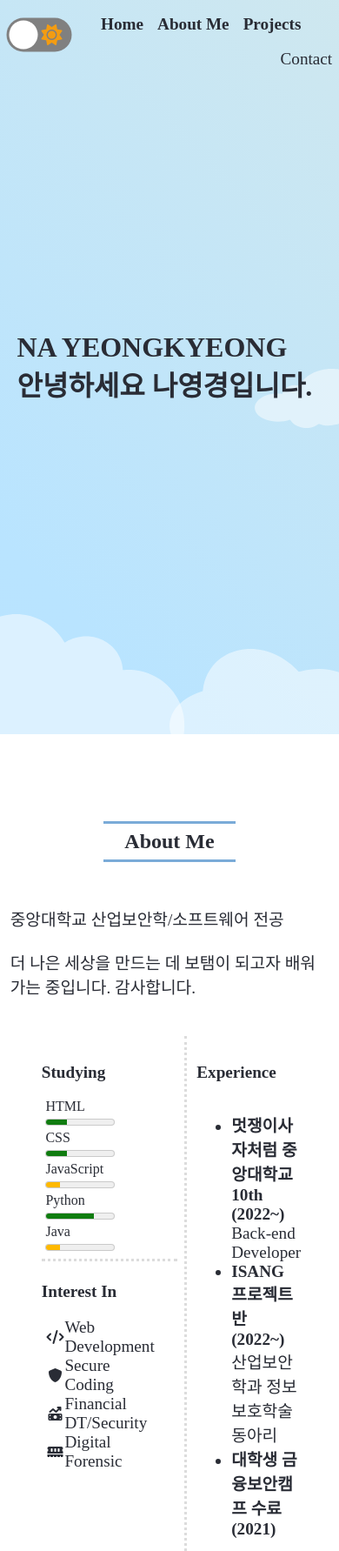
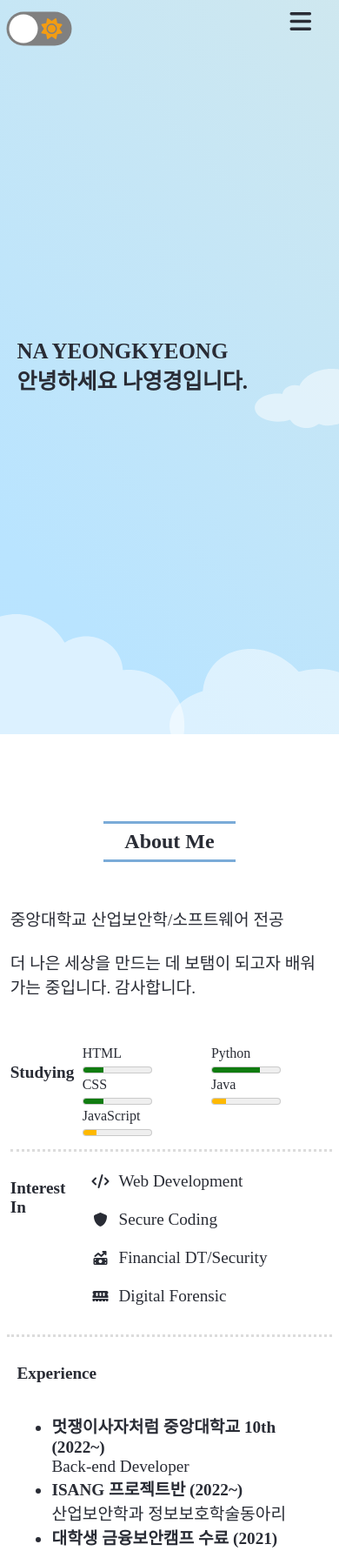
Before and after one commit to na-yk/portfolio, a plain HTML site: page index.html in a window 390 px wide. Shown: the top 1783 px of the page at 87% size. Drawn offline with Linux system fonts and the light colour scheme; a web font is replaced by a local one.

Commit message:
update responsive web

```diff
--- a/app.js
+++ b/app.js
@@ -24,3 +24,12 @@ closeBtn.addEventListener('click', function(){
     contact.style.transform = "translate(100%)"
     contactLabel.style.opacity=1;
 });
+
+// 모바일/태블릿 navbar
+const toggleBtn = document.querySelector('.navbar-toggleBtn');
+const navright = document.querySelector('.navbar-right');
+const navmain = document.querySelector('.navbar-main');
+
+toggleBtn.addEventListener('click',function(){
+    navright.classList.toggle('active');
+});
--- /dev/null
+++ b/css/scss/mixin.scss
@@ -0,0 +1,113 @@
+//mediaquery
+@import './variable.scss';
+
+@mixin respond-to($media){
+    @if $media == mobile{
+        @media only screen and (max-width: ($tabletSize)){@content;}
+    }
+    @else if $media == tablet{
+        @media only screen and (min-width: ($tabletSize)) and (max-width: $pcSize) {@content;}
+    }
+    @else if $media == pc{
+        @media only screen and (min-width: ($pcSize)){@content;}
+    }
+}
+
+.navbar-main{
+    @include respond-to(mobile){
+        flex-direction:column;
+    }
+    @include respond-to(tablet){
+        flex-direction:column;
+    }
+    @include respond-to(pc){
+        background-color:transparent;
+    }
+
+}
+.navbar-left{
+    @include respond-to(mobile){
+        padding-top: 20px;
+    }
+    @include respond-to(tablet){
+        padding-top: 20px;
+    }
+}
+.navbar-right{
+    @include respond-to(mobile){
+        flex-direction:column;
+        align-items: center;
+        margin-top:25px;
+        padding-bottom:20px;
+        background-color: rgba(255,255,255,0.8);
+        width:100vw;
+    }
+    @include respond-to(tablet){
+        flex-direction:column;
+        align-items: center;
+        margin-top:25px;
+        padding-bottom:20px;
+        background-color: rgba(255,255,255,0.8);
+        width:100vw;
+    }
+    @include respond-to(pc){
+        display:flex;
+    }
+}
+.menu{
+    @include respond-to(mobile){
+        flex-direction:column;
+        align-items: center;
+        font-size:15px;
+    }
+    @include respond-to(tablet){
+        flex-direction:column;
+        align-items: center;
+        font-size:20px;
+        width: 40%;
+    }
+}
+.mobile-contact{
+    @include respond-to(tablet){
+        width:40%;
+    }
+
+    @include respond-to(pc){
+        display:none;
+    }
+}
+.mobile-contact-items a{
+    @include respond-to(mobile){
+        font-size: 15px;
+    }
+    @include respond-to(tablet){
+        font-size: 24px;
+    }
+}
+.contact-label{
+    @include respond-to(mobile){
+        display:none;
+    }
+    @include respond-to(tablet){
+        display:none;
+    }
+}
+.navbar-toggleBtn{
+    @include respond-to(pc){
+        display:none;
+    }
+}
+
+.about-details{
+    @include respond-to(mobile){
+        flex-direction:column;
+    }
+}
+.about-right{
+    @include respond-to(mobile){
+        border-top-style: dotted;
+        border-top-color: gainsboro;
+        border-left:none;
+        margin: 0% 2% 0% 2%;
+    }
+}
--- /dev/null
+++ b/css/scss/variable.scss
@@ -0,0 +1,6 @@
+// media
+$mobileSize : 320px;
+
+$tabletSize : 768px;
+
+$pcSize : 1024px;
--- a/style.css
+++ b/css/style.css
@@ -56,16 +56,28 @@ body.dark .contact-items{
 body.dark .contact-items a{
     color: rgb(230, 230, 230);
 }
+body.dark .navbar-main{
+    background-color: rgba(41,44,53);
+}
+body.dark .navbar-right{
+    background-color: rgba(41,44,53,0.8);
+}
+body.dark .mobile-contact-items a{
+    color: rgb(230, 230, 230);
+}
+body.dark .navbar-toggleBtn{
+    color: rgb(230, 230, 230);
+}
 /* 상단 navbar 영역 */
 .navbar-main{
     display: flex;
     justify-content: space-between;
-    /* background-color: #292C35; */
     position:fixed;
     width: 100vw;
     margin: 0px;
     height: 80px;
     z-index:4;
+    background-color: transparent;
 }
 /* 다크모드 버튼 영역 */
 .navbar-left{
@@ -109,16 +121,17 @@ body.dark .contact-items a{
 }
 /* nav바 오른쪽 메뉴 영역 */
 .navbar-right{
-    display: flex;
-    right: 2%;
+    display: none;
     flex-wrap:wrap;
     justify-content: space-evenly;
-    position:relative
+    position:relative;
+    margin-right: 2%;
 }
 .menu{
     display:flex;
     align-items: center;
     margin-right:2px;
+    padding-left:0px;
 }
 .menu a{
     text-decoration: none;
@@ -135,7 +148,50 @@ body.dark .contact-items a{
     text-decoration: none;
     font-weight: bold;
 }
-
+/* 모바일/태블릿 contact 정보 영역 */
+.mobile-contact{
+    display:flex;
+    flex-direction: column;
+    align-items: center;
+    width:50%;
+}
+.mobile-contact-items{
+    display:flex;
+    justify-content: space-evenly;
+    width:30%;
+    padding-left:0px;
+}
+.mobile-contact-items a{
+    text-decoration:none;
+    color:#292C35;
+    flex-basis: 30px;
+    text-align: center;
+    margin-right:10px;
+}
+.mobile-contact-mail{
+    display:flex;
+    justify-content: center;
+    width:50%;
+}
+.mobile-contact-mail i{
+    display:flex;
+    align-items:center;
+    margin-right:10px;
+}
+/* 토글 메뉴 버튼 영역 */
+.navbar-toggleBtn{
+    position:absolute;
+    right: 32px;
+    top:10px;
+    font-size:28px;
+    color:#292C35;
+}
+.navbar-toggleBtn:hover{
+    color: #8aaac8;
+}
+.navbar-right.active{
+    display:flex;
+}
 /* contact 버튼 영역 */
 .contact-label{
     display: flex;
@@ -240,6 +296,7 @@ body.dark .contact-items a{
     padding-left:1em;
     font-size:medium;
 }
+
 /* Home 영역 */
 /* 배경 그라데이션 애니메이션 */
 @-webkit-keyframes bgGradation {
@@ -274,13 +331,13 @@ body.dark .contact-items a{
 }
 .home-title{
     font-family: 'GmarketSansLight';
+    font-size:45px;
     margin-left:5%;
     margin-top:10%;
     margin-bottom:10%;
     z-index: 1;
     max-width: 100%;
     height:auto;
-    font-size: xx-large;
     color:#292C35
 }
 
@@ -324,8 +381,6 @@ body.dark .contact-items a{
     justify-content: center;
     flex-basis:20%;
     padding:3%;
-}
-.about-major p{
 }
 .about-details{
     display: flex;
@@ -433,9 +488,6 @@ body.dark .contact-items a{
     display:flex;
     flex-direction: column;
     flex-wrap: wrap;
-    /* margin-left:2%;
-    padding-left:3%;
-    padding-right:3%; */
 }
 .experience-title{
     font-family: 'GmarketSansMedium';
@@ -482,3 +534,13 @@ body.dark .contact-items a{
 p, li,h3,span{
     font-size: larger;
 }
+
+@media (max-width:1023px){
+    .home-title{font-size:40px}
+}
+@media (max-width:767px){
+    .home-title{font-size:35px}
+}
+@media (max-width:639px){
+    .home-title{font-size:25px}
+}
--- a/index.html
+++ b/index.html
@@ -6,7 +6,9 @@
     <meta http-equiv="X-UA-Compatible" content="IE=edge">
     <meta name="viewport" content="width=device-width, initial-scale=1.0">
     <title>Portfolio</title>
-    <link rel="stylesheet" href="style.css">
+    <link rel="stylesheet" href="./css/style.css">
+    <link rel="stylesheet" href="./css/scss/mixin.css">
+    <link rel="stylesheet" href="./css/scss/variable.css">
     <link rel="stylesheet" href="https://cdnjs.cloudflare.com/ajax/libs/font-awesome/6.1.1/css/all.min.css"
         integrity="sha512-KfkfwYDsLkIlwQp6LFnl8zNdLGxu9YAA1QvwINks4PhcElQSvqcyVLLD9aMhXd13uQjoXtEKNosOWaZqXgel0g=="
         crossorigin="anonymous" referrerpolicy="no-referrer" />
@@ -29,12 +31,31 @@
                 <a href="#about"><li class="menu-item">About Me</li></a>
                 <a href="#projects"><li class="menu-item">Projects</li></a>
             </ul>
+            <div class="mobile-contact">
+                <ul class="mobile-contact-items">
+                    <a href="https://github.com/na-yk">
+                        <i class="fa-brands fa-github fa"></i>
+                    </a>
+                    <a href="https://conquer-fear.tistory.com/">
+                        <i class="fa-solid fa-b fa"></i>
+                    </a>
+                    <a href="https://www.instagram.com/nk.00.na/">
+                        <i class="fa-brands fa-instagram fa"></i>
+                    </a>
+                </ul>
+                <div class="mobile-contact-mail">
+                    <i class="fa-solid fa-envelope fa"></i>
+                    <span> ninghao17@naver.com</span>
+                </div>
+            </div>
             <label class="contact-label">
                 <input type="button" value="" class="contact-btn" id="contact-btn">
                 <span>Contact</span>
             </label>
         </div>
-
+        <a class="navbar-toggleBtn">
+            <i class="fa-solid fa-bars"></i>
+        </a>
     </div>
     <!-- contact 영역 -->
     <section class="contact">
```
Also changed, not shown: css/scss/mixin.css (added), css/scss/variable.css (added), 2 other files.
